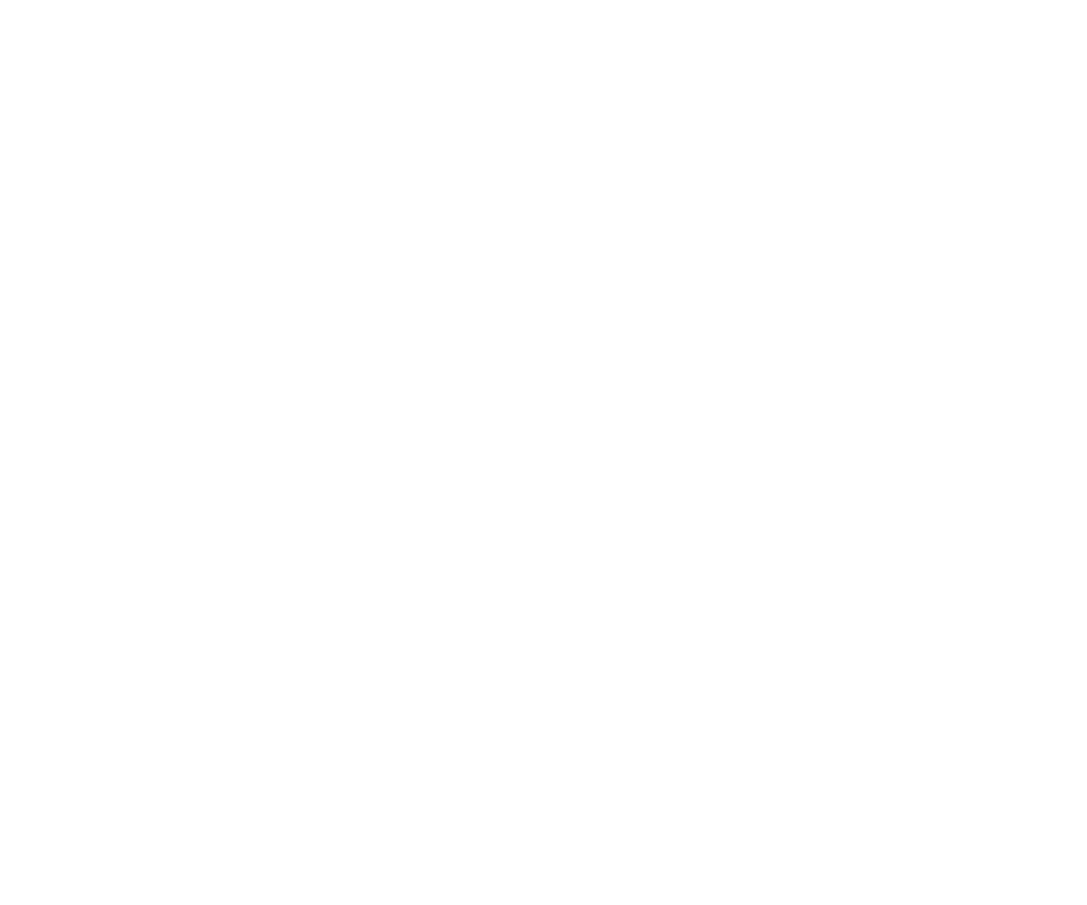
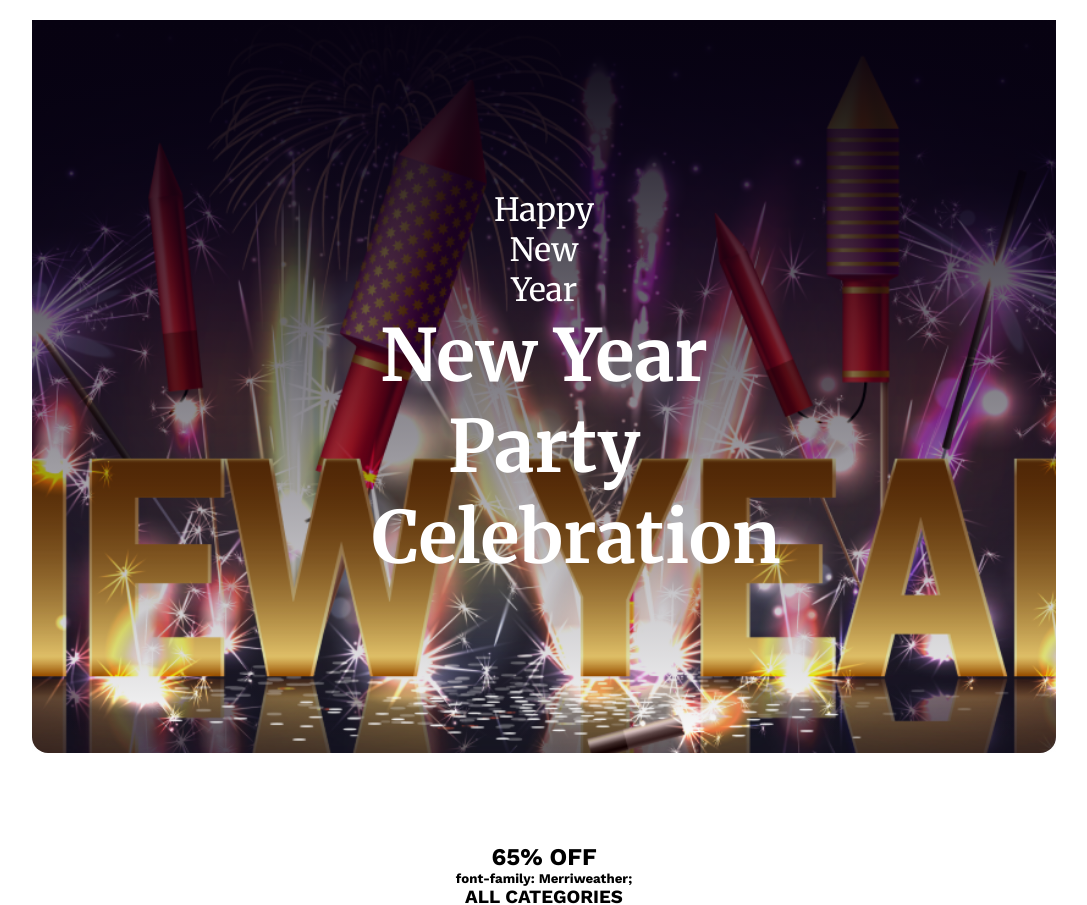
Before and after one commit to islam-sharmin/B9A1-new-mission, a plain HTML site: page index.html in a window 1280 px wide. Shown: the top 905 px of the page, without its empty margins (96-1183 px from the left). Before the commit the page ends 800 px from the top, so only its background shows below. Drawn offline with nearby package versions, Linux system fonts and the light colour scheme.

Commit message:
header section added

```diff
--- a/index.html
+++ b/index.html
@@ -6,10 +6,37 @@
     <meta http-equiv="X-UA-Compatible" content="IE=edge">
     <meta name="viewport" content="width=device-width, initial-scale=1.0">
     <title>New Mission</title>
+
+    <link rel="preconnect" href="https://fonts.googleapis.com">
+    <link rel="preconnect" href="https://fonts.gstatic.com" crossorigin>
+    <link href="https://fonts.googleapis.com/css2?family=Inter:wght@100;200;300;400;500;600;700;800;900&family=Merriweather:wght@300;400;700;900&family=Work+Sans:wght@100;200;300;400;500;600;700;800;900&display=swap" rel="stylesheet">
+
+    <link rel="stylesheet" href="styles/style.css">
+
 </head>
 
 <body>
 
+    <header class="banner">
+        <div class="banner-details">
+            <h3 class="banner-content">Happy New Year</h3>
+            <h1 class="banner-heading">New Year Party Celebration</h1>
+        </div>
+    </header>
+
+    <section>
+        <div class="container">
+            <div class="offers">
+                <h1 class="discount">65% OFF</h1>
+                <h5 class="holiday-deals">font-family: Merriweather;</h5>
+                <h3 class="categories">ALL CATEGORIES</h3>
+            </div>
+            <div class="offer-img">
+                <img src="resources/New Year Photo.png" alt="offer-img">
+            </div>
+        </div>
+    </section>
+
 </body>
 
 </html>
--- /dev/null
+++ b/styles/style.css
@@ -0,0 +1,50 @@
+* {
+    margin: 0;
+    padding: 0;
+    font-family: 'Inter', sans-serif;
+    font-family: 'Merriweather', serif;
+    font-family: 'Work Sans', sans-serif;
+}
+
+
+/* header section */
+
+.banner {
+    background-image: url('../resources/bannerimage.png');
+    background-repeat: no-repeat;
+    background-position: center;
+    background-size: cover;
+    border-radius: 16px;
+    /* background: linear-gradient(#070211 0%, rgba(7, 2, 17, 0.00) 100%); */
+    width: 80%;
+    margin: 20px auto;
+}
+
+.banner-details {
+    background: linear-gradient(#070211 0%, rgba(7, 2, 17, 0.00) 100%);
+}
+
+.banner-content {
+    text-align: center;
+    color: #FFF;
+    font-family: Merriweather;
+    font-size: 32px;
+    font-weight: 400;
+    padding: 170px 450px 0px;
+}
+
+.banner-heading {
+    color: #FFF;
+    font-family: Merriweather;
+    text-align: center;
+    font-size: 72px;
+    padding: 0px 340px 170px;
+}
+
+
+/* Discount section */
+
+.container {
+    margin: 90px 390px;
+    text-align: center;
+}
```
Also changed, not shown: resources/bannerimage.png (renamed from resources/Banner Image.png).
